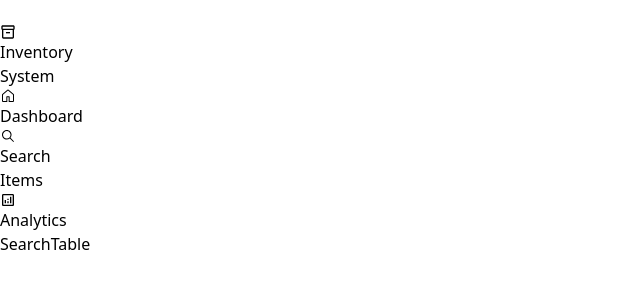
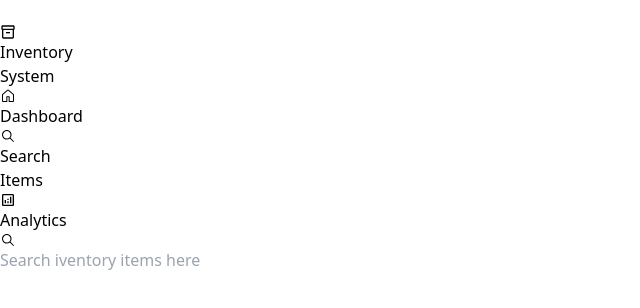
Before and after one commit to johanbphilip/inventory-system, a React (Vite) app in the folder client/: page / in a window 1280 px wide. Shown: the top 308 px of the page, without its empty margins (0-640 px from the left). Built offline with nearby package versions, Linux system fonts and the light colour scheme; no server answers.

Commit message:
created and organzied UI for search and dashboard

```diff
--- a/client/src/App.jsx
+++ b/client/src/App.jsx
@@ -1,11 +1,11 @@
+import Dashboard from "./components/Dashboard";
 import NavigationBar from "./components/NavigationBar";
 import SearchTable from "./components/SearchTable";
 
 function App() {
   return (
     <div>
-      <NavigationBar />
-      <SearchTable />
+      <Dashboard />
     </div>
   );
 }
--- /dev/null
+++ b/client/src/components/Dashboard.jsx
@@ -0,0 +1,14 @@
+import React from "react";
+import NavigationBar from "./NavigationBar";
+import SearchTable from "./SearchTable";
+
+const Dashboard = () => {
+  return (
+    <div className="flex flex-row relative">
+      <NavigationBar />
+      <SearchTable />
+    </div>
+  );
+};
+
+export default Dashboard;
--- a/client/src/components/NavigationBar.jsx
+++ b/client/src/components/NavigationBar.jsx
@@ -66,7 +66,7 @@ const NavigationBar = () => {
       variants={navigationContainerVariants}
       animate={navigationControls}
       initial="close"
-      className="bg-neutral-900 flex flex-col z-10 gap-20 p-5 absolute top-0 left-0 h-screen shadow shadow-neutral-600"
+      className="bg-neutral-900 flex flex-col z-10 gap-20 p-5 top-0 left-0 h-screen shadow shadow-neutral-600"
     >
       <div className="flex flex-row w-full justify-between place-items-center">
         {isOpen ? (
--- a/client/src/components/SearchBar.jsx
+++ b/client/src/components/SearchBar.jsx
@@ -0,0 +1,15 @@
+import { IoIosSearch } from "react-icons/io";
+
+const SearchBar = ({ placeholder }) => {
+  return (
+    <div className="flex flex-row justify-center align-middle gap-2 items-center shadow-sm shadow-neutral-600 w-[90%] rounded p-2">
+      <IoIosSearch className="w-10 h-10 p-2 rounded-full hover:bg-slate-400" />
+      <input
+        placeholder={placeholder}
+        className="h-8 p-2 border-solid border-red-500 w-full"
+      ></input>
+    </div>
+  );
+};
+
+export default SearchBar;
--- a/client/src/components/SearchTable.jsx
+++ b/client/src/components/SearchTable.jsx
@@ -1,11 +1,11 @@
-import { useEffect } from "react";
-import Axios from "axios";
+import SearchBar from "./SearchBar";
+
 const SearchTable = () => {
-  useEffect(() => {
-    Axios.get("http");
-  });
-
-  return <div className="flex flex-col m-[10rem]">SearchTable</div>;
+  return (
+    <div className="flex flex-col m-[10rem] flex-grow w-full items-center">
+      <SearchBar placeholder="Search iventory items here" />
+    </div>
+  );
 };
 
 export default SearchTable;
```
Also changed, not shown: client/src/components/Items.jsx (deleted).
